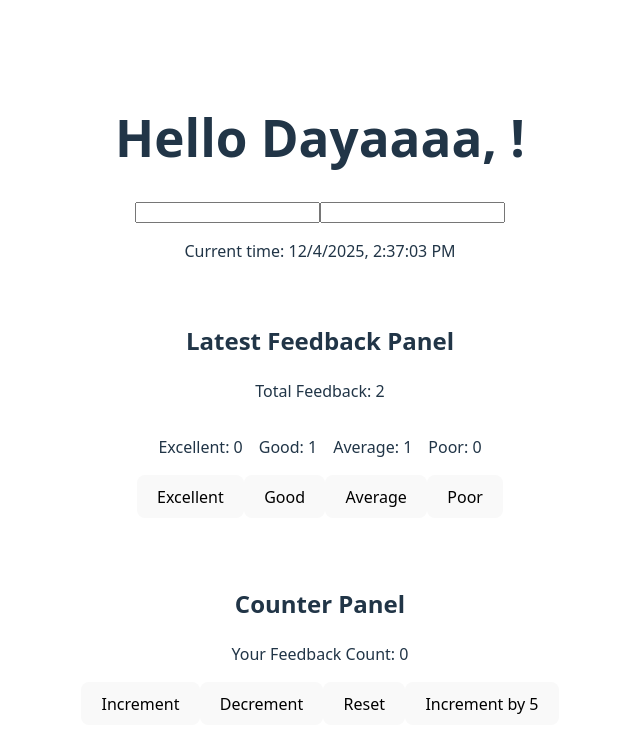
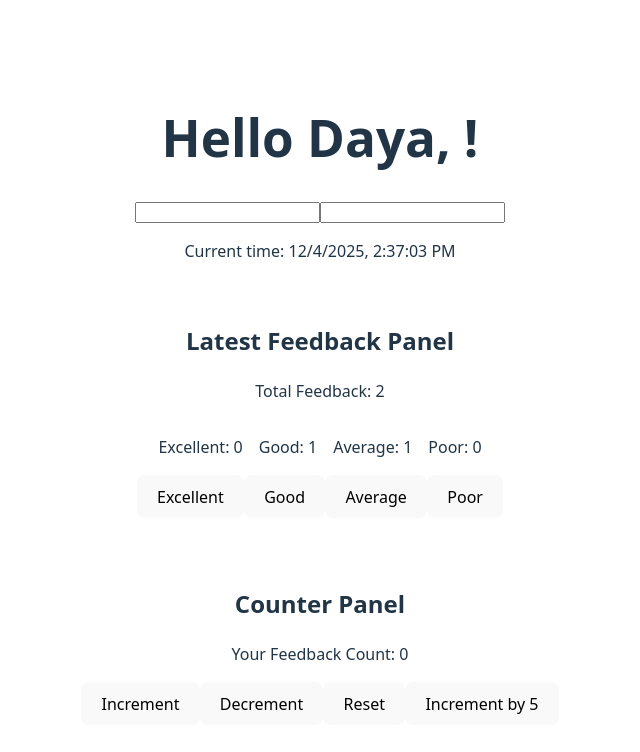
Before and after one commit to PriyanshuValiya/temp-react, a React (Vite) app: page / in a window 1280 px wide. Shown: the top 752 px of the page, without its empty margins (320-960 px from the left). Built offline with nearby package versions, Linux system fonts and the light colour scheme.

Commit message:
update changes

```diff
--- a/src/App.jsx
+++ b/src/App.jsx
@@ -46,7 +46,7 @@ const [userData, setUserData] = useState({
     <>
       <div>
         <h1>
-          Hello Dayaaaa, {userData.firstName} {userData.lastName} !
+          Hello Daya, {userData.firstName} {userData.lastName} !
         </h1>
         <div>
           <input
```
